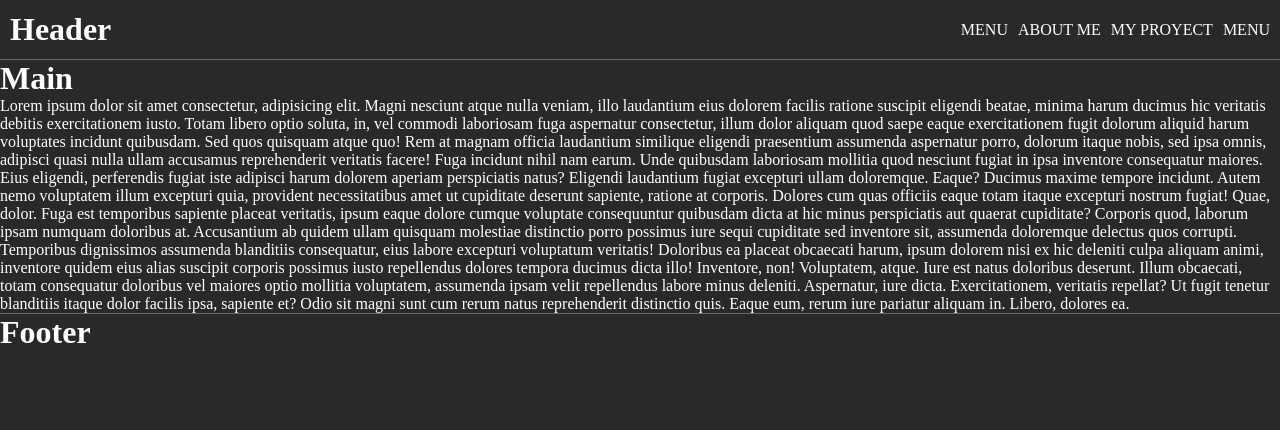
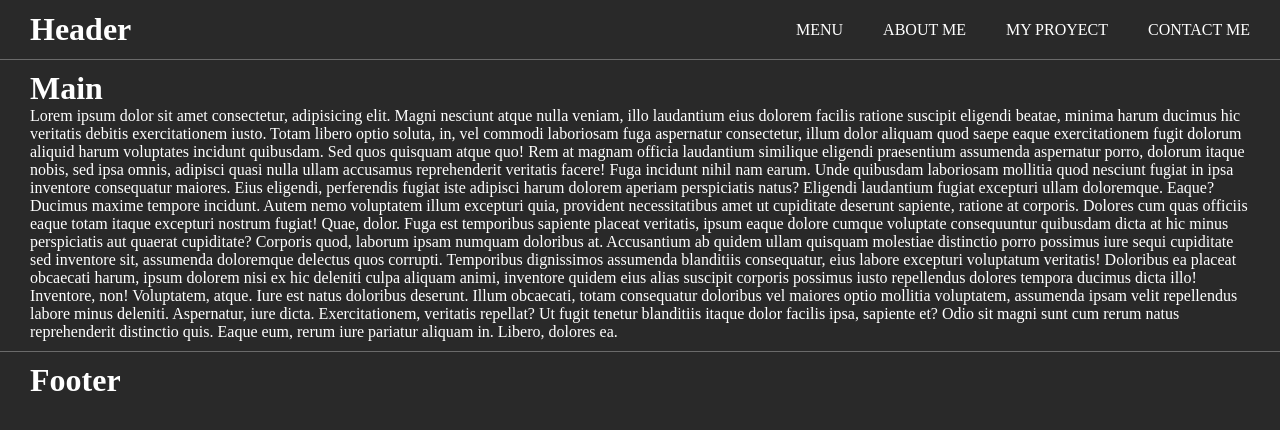
Before and after one commit to DanieleAntonaci/portfolio-personale, a Vue app: page / in a window 1280 px wide. Shown: the top 430 px of the page. Built offline with nearby package versions, Linux system fonts and the light colour scheme.

Commit message:
correzioni css background

```diff
--- a/src/App.vue
+++ b/src/App.vue
@@ -27,12 +27,8 @@ export default {
 @use './style/partials/variables' as *;
 
 #container {
-  background-color: rgb(41, 41, 41);
-  height: 100vh;
-  overflow-y: auto;
+  max-width: 1700px;
+  margin: 0 auto;
   color: white;
-
-
-
 }
 </style>
--- a/src/components/HamburgerMenu.vue
+++ b/src/components/HamburgerMenu.vue
@@ -16,7 +16,8 @@ export default {
     <div class="bars">
 
         <button @click="menuShow = !menuShow">
-            <font-awesome-icon  icon="fa-solid fa-bars" />
+            <font-awesome-icon icon="fa-solid fa-xmark" v-if="menuShow"/>
+            <font-awesome-icon icon="fa-solid fa-bars" v-else/>
 
         </button>
         <ul v-show="menuShow" class="sideMenu">
@@ -31,6 +32,11 @@ export default {
 @use '../style/partials/mixin' as *;
 @use '../style/partials/variables' as *;
 
+.bars {
+    button {
+        padding: 10px;
+    }
+
     .sideMenu {
         position: absolute;
         right: 0;
@@ -39,6 +45,7 @@ export default {
         z-index: 800;
         height: calc(100vh - 60px);
         width: 90%;
+    }
 }
 
 @media (min-width: 700px) {
--- a/src/components/Header.vue
+++ b/src/components/Header.vue
@@ -23,7 +23,7 @@ export default {
 
                 },
                 {
-                    title: 'MENU',
+                    title: 'CONTACT ME',
                     link: '#'
 
                 },
@@ -54,7 +54,7 @@ export default {
 .container {
     border-bottom: .5px solid rgb(106, 106, 106);
     background-color: rgb(41, 41, 41);
-    padding: 10px;
+
     height: 60px;
 
     position: sticky;
@@ -75,7 +75,7 @@ export default {
             display: flex;
 
             li {
-                margin-left: 10px;
+                margin-left: 40px;
             }
         }
 
--- a/src/components/Main.vue
+++ b/src/components/Main.vue
@@ -5,7 +5,7 @@ export default {
 </script>
 
 <template>
-    <div>
+    <div class="container">
         <h1>
             Main
         </h1>
--- a/src/main.js
+++ b/src/main.js
@@ -8,10 +8,10 @@ import { library } from '@fortawesome/fontawesome-svg-core'
 import { FontAwesomeIcon } from '@fortawesome/vue-fontawesome'
 
 /* import specific icons */
-import { faBars } from '@fortawesome/free-solid-svg-icons'
+import { faBars, faXmark } from '@fortawesome/free-solid-svg-icons'
 
 /* add icons to the library */
-library.add(faBars)
+library.add(faBars, faXmark)
 
 createApp(App)
     .component('font-awesome-icon', FontAwesomeIcon)
--- a/src/style/general.scss
+++ b/src/style/general.scss
@@ -11,3 +11,12 @@ a {
 li {
     list-style-type: none;
 }
+#app {
+    background-color: rgb(41, 41, 41);
+    // background-color: black;
+    height: 100vh;
+    overflow-y: auto;
+}
+.container {
+    padding: 10px 30px;
+}
```
Lines whose indentation alone changed are shown as unchanged.
